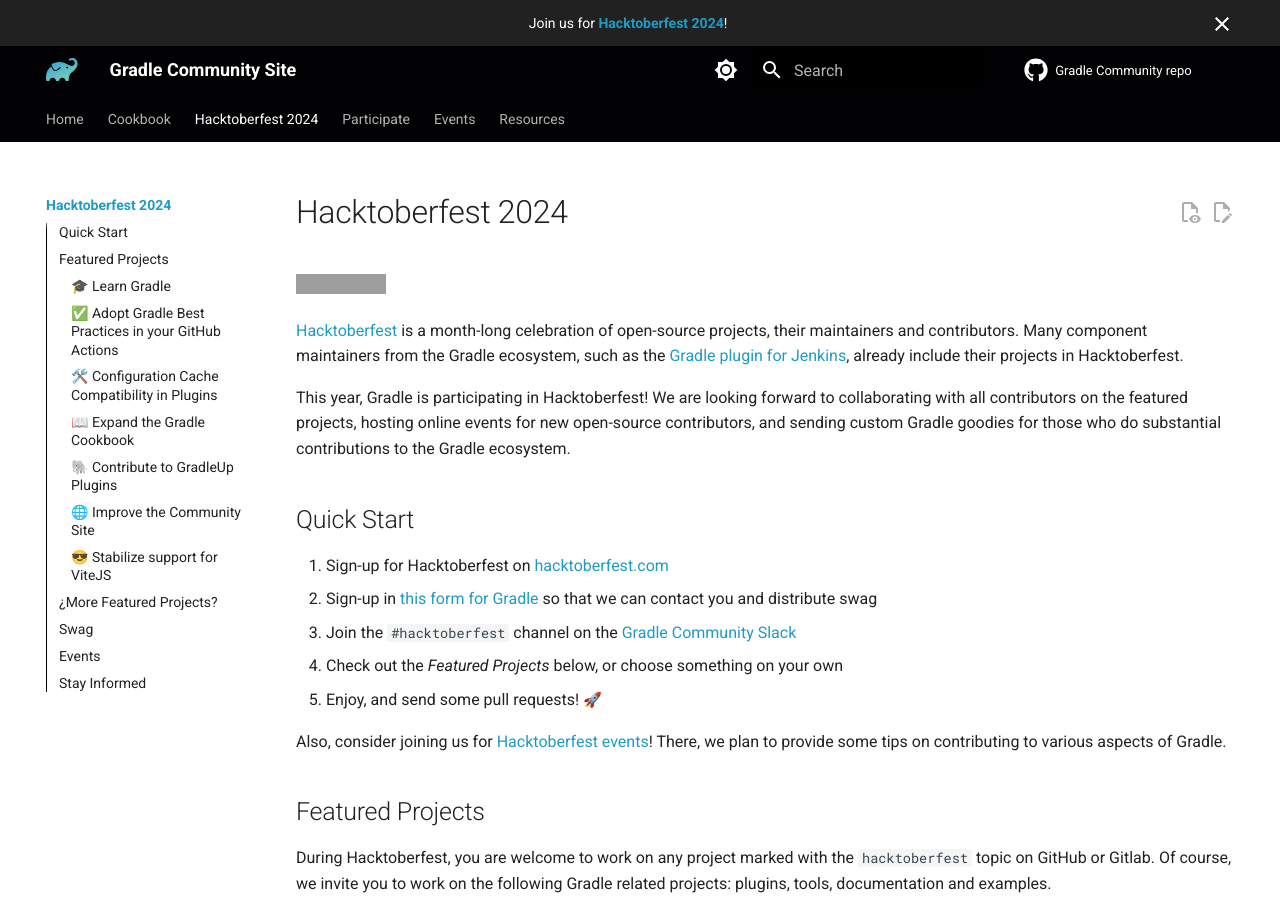
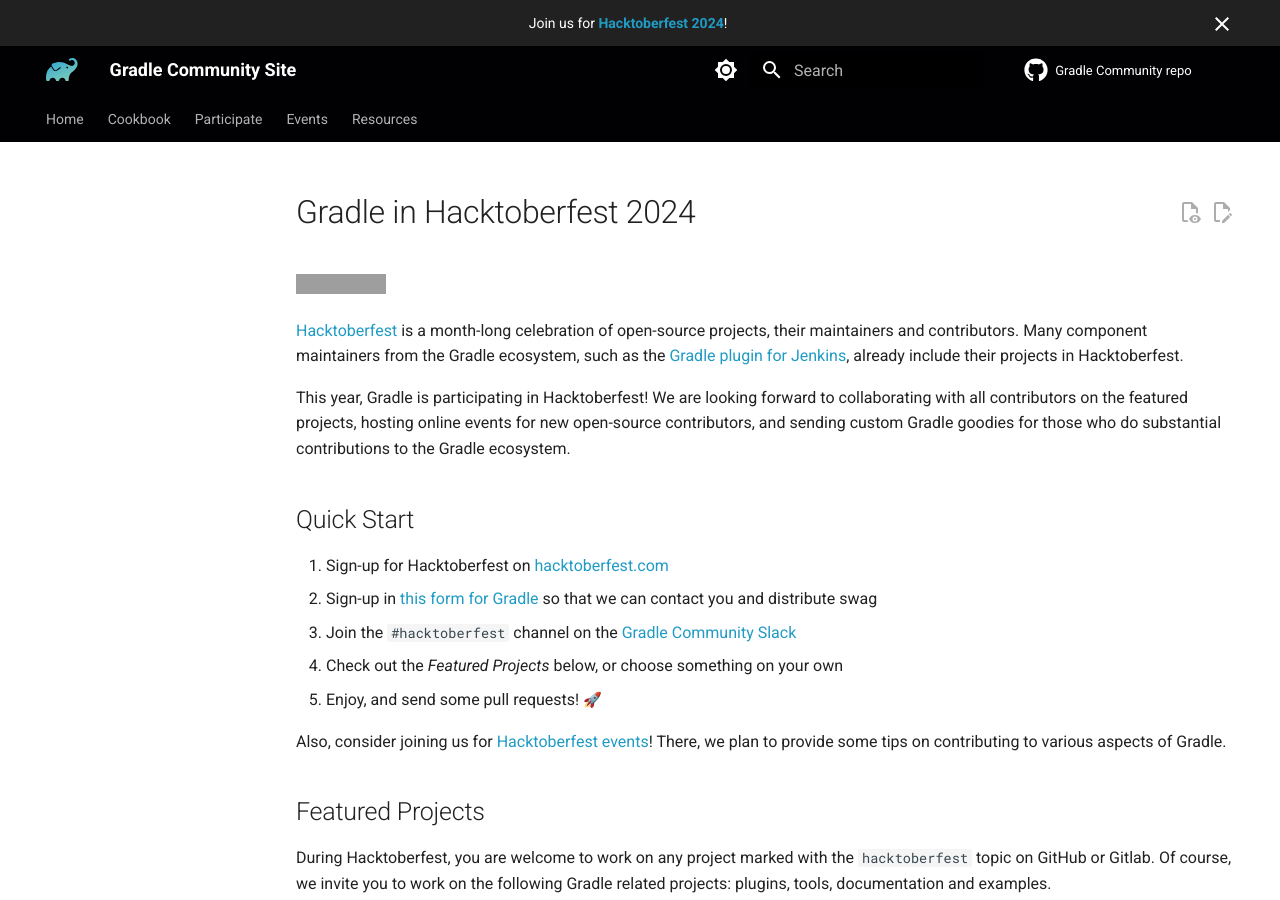
Before and after one commit to gradle/community, an MkDocs documentation site: the page built from docs/events/hacktoberfest/2024/README.md, in a window 1280 px wide and 900 px high. Built offline with MkDocs 1.6.1 and Material for MkDocs 9.7.7, drawn with Linux system fonts in a browser that asks for light colours; emoji names are drawn with the system emoji font; plug-ins that fetch from the network failed and are left out; comment, search, counter and statistics services are not loaded; part of the change alters nothing that is shown; some of the changed text lies outside the part shown; grey boxes are pictures that could not be loaded.

Commit message:
Remove Hacktoberfest from the Navbar
Hacktoberfest 2024 is over, and we are processing the results. Soon, we will publish the results as a blog and send swag to the top participants.

```diff
--- a/mkdocs.yml
+++ b/mkdocs.yml
@@ -107,7 +107,6 @@ extra:
 nav:
   - Home: README.md
   - Cookbook: https://cookbook.gradle.org/
-  - Hacktoberfest 2024: events/hacktoberfest/2024/README.md
   - Participate:
     - Getting Started: contributing/README.md
     - Community Slack: contributing/community-slack.md
@@ -137,8 +136,8 @@ nav:
     - Public Roadmap: roadmap/README.md
     - Code of Conduct: dotgithub/CODE_OF_CONDUCT.md
     - Social Media: resources/social-media.md
+    - Gradle Books: resources/books.md
     - Trademark and Branding: https://gradle.com/brand/
-    - Books: resources/books.md
 
 plugins:
   - search
```
